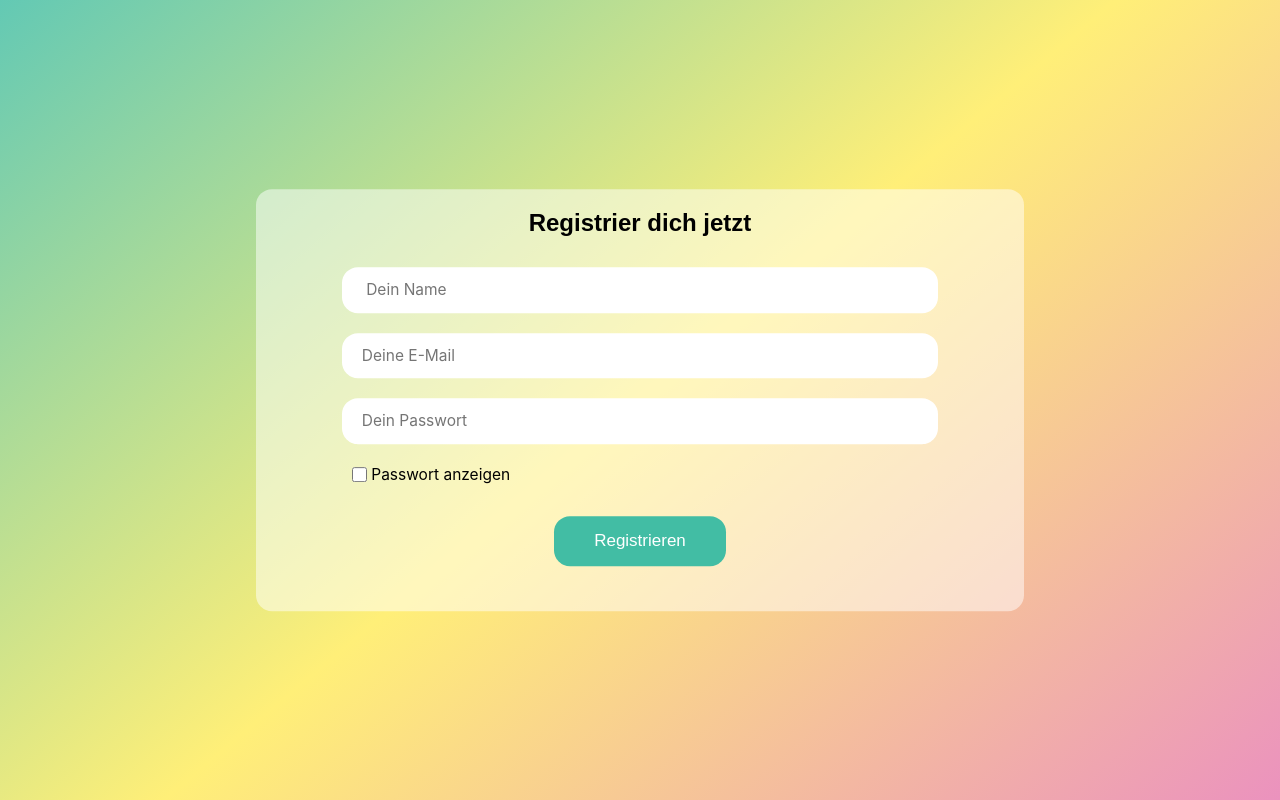
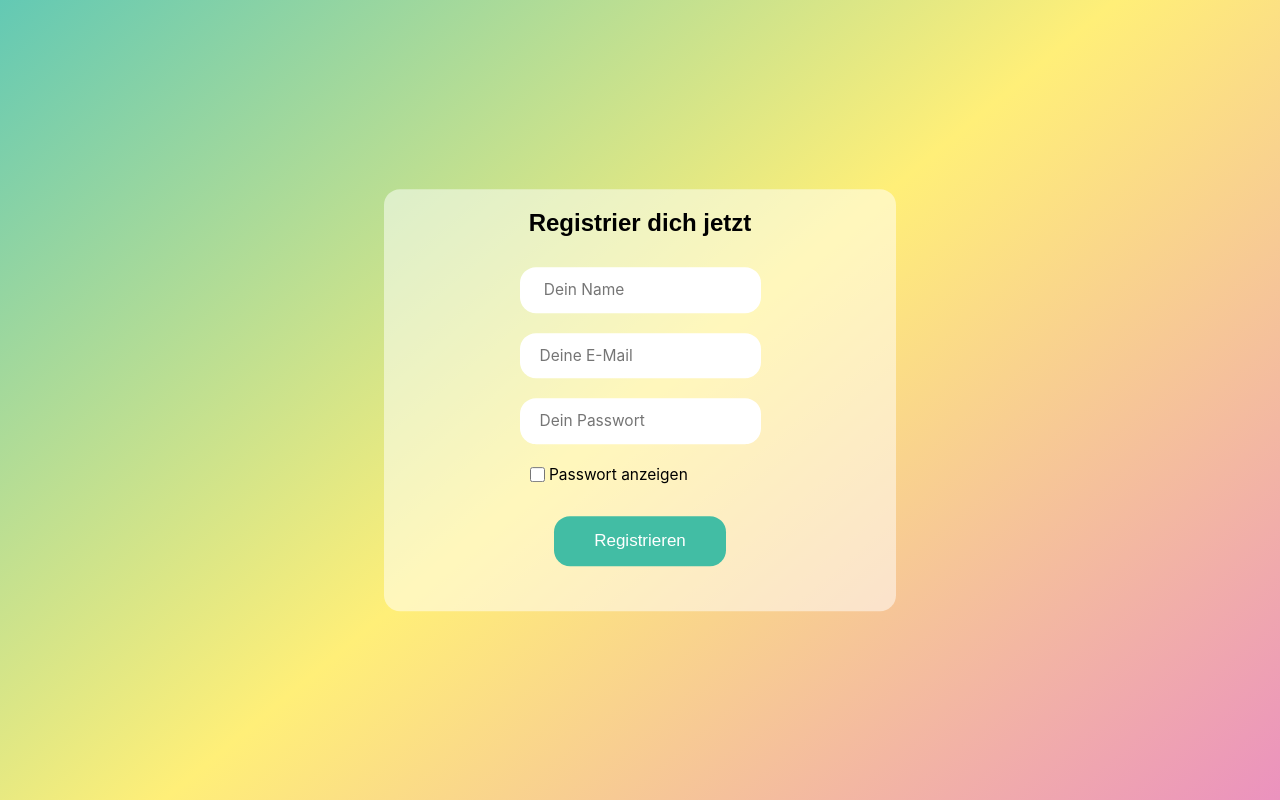
Before and after one commit to ceya96/Comment-App, a PHP site: page /registration.php in a window 1280 px wide. Run offline with PHP 8.4, Linux system fonts and the light colour scheme.

Commit message:
adjust container width

```diff
--- a/registration.css
+++ b/registration.css
@@ -16,7 +16,7 @@ body{
     height: 100vh;
 }
 .container{
-    width: 60%;
+    width: 40%;
     position: fixed;
     top: 50%;
     left: 50%;
@@ -91,7 +91,7 @@ textarea{
 }
 
 .container-form {
-    width: 80%;
+    width: 50%;
     margin: auto;
     background: rgba(255, 255, 255, 0);
     padding: 5px;
```
